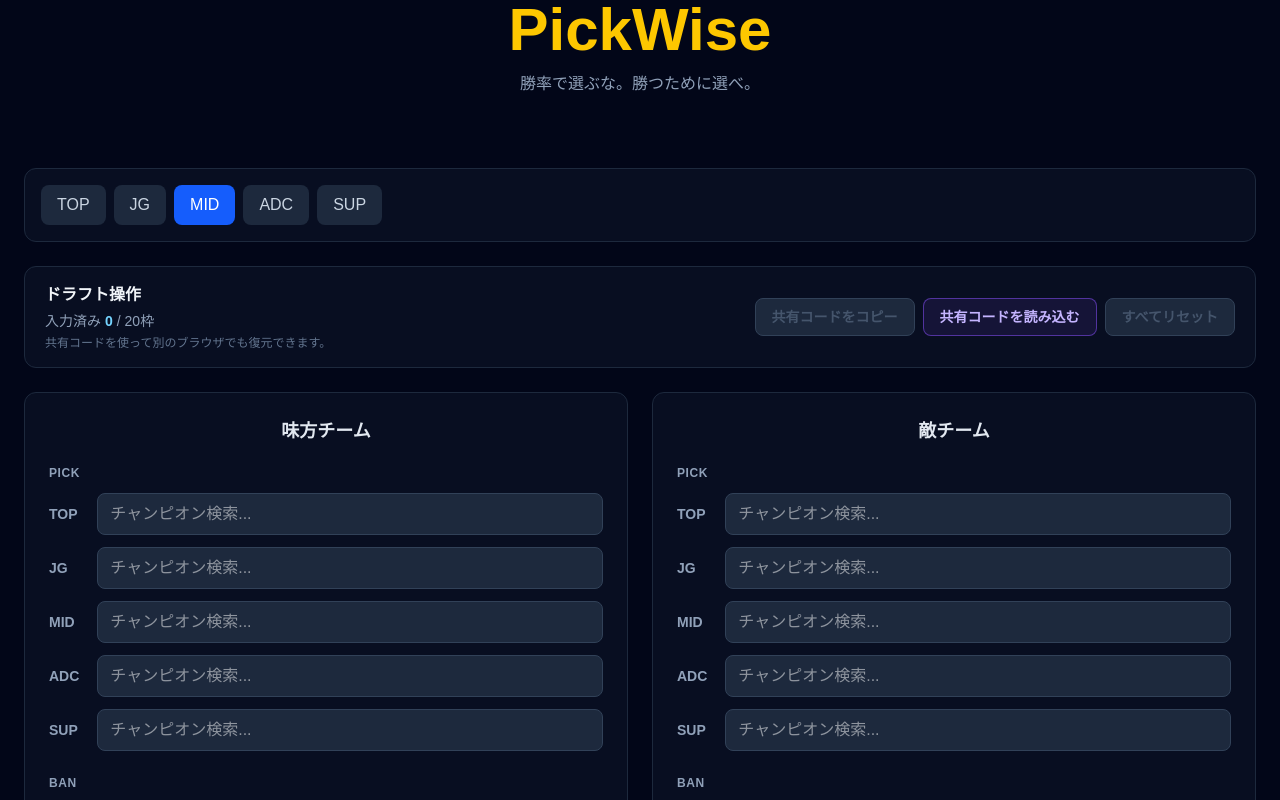
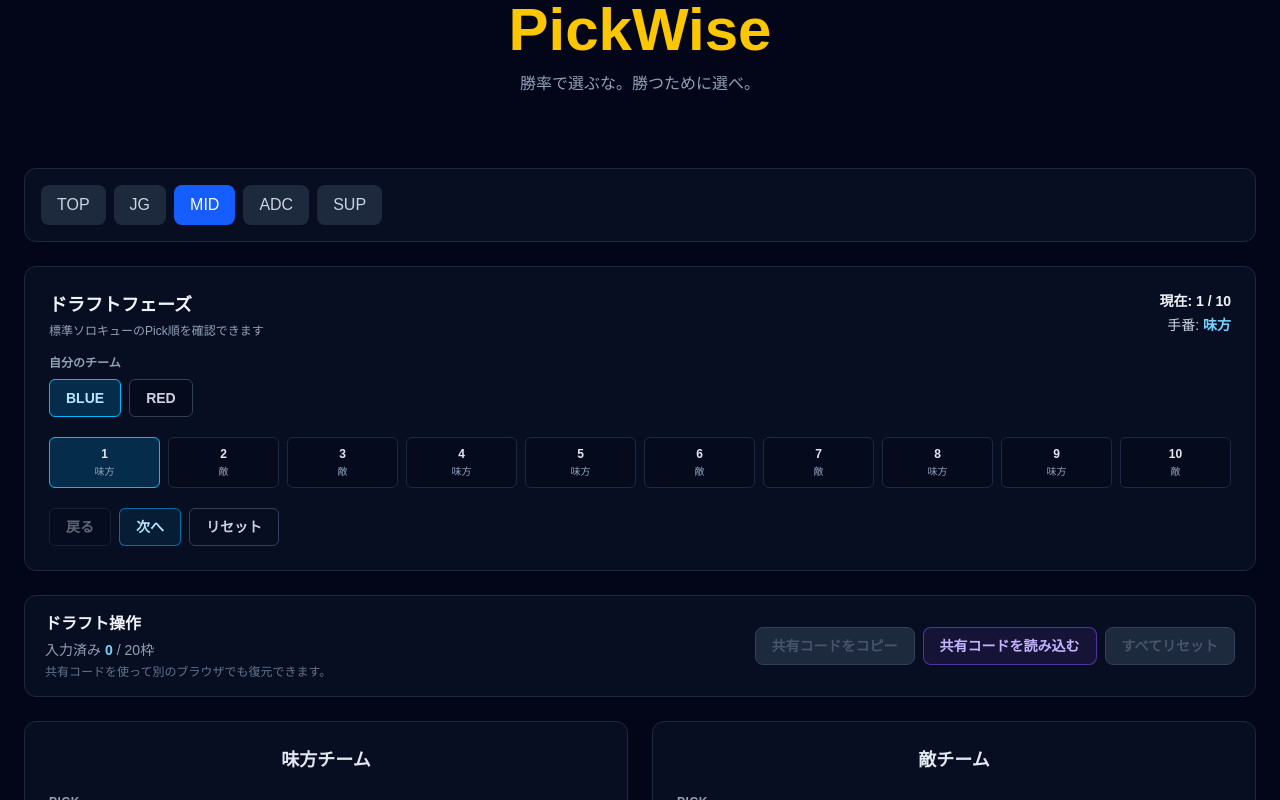
Before and after one commit to kyosukesai17-tech/PickWise, a Next.js app: page / in a window 1280 px wide. Shown: the top 800 px of the page. Built offline with nearby package versions, Linux system fonts and the light colour scheme.

Commit message:
feat: add draft phase foundation

```diff
--- a/app/page.tsx
+++ b/app/page.tsx
@@ -5,12 +5,17 @@
 import Header from "../components/Header";
 import RoleSelector from "../components/RoleSelector";
 import DraftControls from "../components/DraftControls";
+import DraftPhaseControl from "../components/DraftPhaseControl";
 import TeamInput from "../components/TeamInput";
 import DraftAnalysisSummary from "../components/DraftAnalysisSummary";
 import RecommendationSection from "../components/RecommendationSection";
 
 import { useDraftPersistence } from "../hooks/useDraftPersistence";
 import { ROLE_INDEX } from "../lib/role";
+import {
+  getNextDraftTurn,
+  getPreviousDraftTurn,
+} from "../lib/draftPickOrder";
 
 import type { DraftSnapshot } from "../lib/draftShare";
 
@@ -18,6 +23,10 @@
   Champion,
   Role,
 } from "../types/champion";
+import type {
+  DraftPhaseState,
+  PlayerTeamSide,
+} from "../types/draftPhase";
 
 const createEmptyTeam =
   (): (Champion | null)[] => [
@@ -29,6 +38,19 @@
   ];
 
 export default function Home() {
+  const [
+    draftPhaseState,
+    setDraftPhaseState,
+  ] = useState<DraftPhaseState>({
+    mode: "STANDARD_SOLO_QUEUE",
+    currentTurn: 1,
+  });
+
+  const [
+    playerTeamSide,
+    setPlayerTeamSide,
+  ] = useState<PlayerTeamSide>("BLUE");
+
   const [
     selectedRole,
     setSelectedRole,
@@ -164,6 +186,30 @@
           }
         />
 
+        <DraftPhaseControl
+          state={draftPhaseState}
+          playerTeamSide={playerTeamSide}
+          onPlayerTeamSideChange={setPlayerTeamSide}
+          onPrevious={() =>
+            setDraftPhaseState((currentState) => ({
+              ...currentState,
+              currentTurn: getPreviousDraftTurn(currentState.currentTurn),
+            }))
+          }
+          onNext={() =>
+            setDraftPhaseState((currentState) => ({
+              ...currentState,
+              currentTurn: getNextDraftTurn(currentState.currentTurn),
+            }))
+          }
+          onReset={() =>
+            setDraftPhaseState((currentState) => ({
+              ...currentState,
+              currentTurn: 1,
+            }))
+          }
+        />
+
         <DraftControls
           selectedRole={
             selectedRole
@@ -179,6 +225,8 @@
         />
 
         <TeamInput
+          draftPhaseState={draftPhaseState}
+          playerTeamSide={playerTeamSide}
           allyTeam={allyTeam}
           setAllyTeam={
             setAllyTeam
@@ -206,6 +254,8 @@
         />
 
         <RecommendationSection
+          draftPhaseState={draftPhaseState}
+          playerTeamSide={playerTeamSide}
           allyTeam={allyTeam}
           enemyTeam={enemyTeam}
           allyBans={allyBans}
--- /dev/null
+++ b/components/DraftPhaseControl.tsx
@@ -0,0 +1,151 @@
+import {
+  getDraftTurn,
+  STANDARD_PICK_TURN_COUNT,
+  STANDARD_SOLO_QUEUE_PICK_ORDER,
+} from "../lib/draftPickOrder";
+
+import type {
+  DraftPhaseState,
+  PlayerTeamSide,
+} from "../types/draftPhase";
+
+type DraftPhaseControlProps = Readonly<{
+  state: DraftPhaseState;
+  playerTeamSide: PlayerTeamSide;
+  onPlayerTeamSideChange: (side: PlayerTeamSide) => void;
+  onPrevious: () => void;
+  onNext: () => void;
+  onReset: () => void;
+}>;
+
+const TEAM_SIDES: readonly PlayerTeamSide[] = ["BLUE", "RED"];
+
+export default function DraftPhaseControl({
+  state,
+  playerTeamSide,
+  onPlayerTeamSideChange,
+  onPrevious,
+  onNext,
+  onReset,
+}: DraftPhaseControlProps) {
+  const currentDraftTurn = getDraftTurn(
+    state.currentTurn,
+    playerTeamSide,
+  );
+  const currentSideLabel = currentDraftTurn.side === "ALLY"
+    ? "味方"
+    : "敵";
+
+  return (
+    <section
+      aria-labelledby="draft-phase-heading"
+      className="rounded-xl border border-slate-800 bg-slate-900/50 p-4 sm:p-6"
+    >
+      <div className="flex flex-wrap items-start justify-between gap-3">
+        <div>
+          <h2
+            id="draft-phase-heading"
+            className="text-lg font-semibold text-slate-100"
+          >
+            ドラフトフェーズ
+          </h2>
+          <p className="mt-1 text-xs text-slate-400">
+            標準ソロキューのPick順を確認できます
+          </p>
+        </div>
+
+        <div className="text-right" aria-live="polite">
+          <p className="text-sm font-semibold text-slate-100">
+            現在: {state.currentTurn} / {STANDARD_PICK_TURN_COUNT}
+          </p>
+          <p className="mt-1 text-sm text-slate-300">
+            手番: <span className="font-semibold text-sky-300">{currentSideLabel}</span>
+          </p>
+        </div>
+      </div>
+
+      <fieldset className="mt-4">
+        <legend className="text-xs font-semibold text-slate-400">
+          自分のチーム
+        </legend>
+        <div className="mt-2 flex gap-2">
+          {TEAM_SIDES.map((side) => {
+            const isSelected = playerTeamSide === side;
+
+            return (
+              <button
+                key={side}
+                type="button"
+                aria-pressed={isSelected}
+                onClick={() => onPlayerTeamSideChange(side)}
+                className={`rounded-md border px-4 py-2 text-sm font-semibold transition focus-visible:outline-none focus-visible:ring-2 focus-visible:ring-sky-500 ${
+                  isSelected
+                    ? "border-sky-400 bg-sky-500/20 text-sky-200"
+                    : "border-slate-700 bg-slate-950/40 text-slate-300 hover:border-slate-500"
+                }`}
+              >
+                {side}
+              </button>
+            );
+          })}
+        </div>
+      </fieldset>
+
+      <ol
+        aria-label="標準Pick順"
+        className="mt-5 grid grid-cols-5 gap-2 sm:grid-cols-10"
+      >
+        {STANDARD_SOLO_QUEUE_PICK_ORDER.map((actingSide, index) => {
+          const turn = index + 1;
+          const isCurrent = turn === state.currentTurn;
+          const sideLabel = actingSide === playerTeamSide ? "味方" : "敵";
+
+          return (
+            <li
+              key={turn}
+              aria-current={isCurrent ? "step" : undefined}
+              className={`min-w-0 rounded-md border px-1 py-2 text-center ${
+                isCurrent
+                  ? "border-sky-400 bg-sky-500/20"
+                  : "border-slate-800 bg-slate-950/40"
+              }`}
+            >
+              <span className="block text-xs font-semibold text-slate-200">
+                {turn}
+              </span>
+              <span className="mt-0.5 block text-[10px] text-slate-400">
+                {sideLabel}
+              </span>
+            </li>
+          );
+        })}
+      </ol>
+
+      <div className="mt-5 flex flex-wrap gap-2">
+        <button
+          type="button"
+          disabled={state.currentTurn === 1}
+          onClick={onPrevious}
+          className="rounded-md border border-slate-700 bg-slate-950/40 px-4 py-2 text-sm font-semibold text-slate-200 transition hover:border-slate-500 disabled:cursor-not-allowed disabled:opacity-40"
+        >
+          戻る
+        </button>
+        <button
+          type="button"
+          disabled={state.currentTurn === STANDARD_PICK_TURN_COUNT}
+          onClick={onNext}
+          className="rounded-md border border-sky-500/60 bg-sky-500/10 px-4 py-2 text-sm font-semibold text-sky-200 transition hover:bg-sky-500/20 disabled:cursor-not-allowed disabled:opacity-40"
+        >
+          次へ
+        </button>
+        <button
+          type="button"
+          onClick={onReset}
+          className="rounded-md border border-slate-700 px-4 py-2 text-sm font-semibold text-slate-300 transition hover:border-slate-500 hover:text-slate-100"
+        >
+          リセット
+        </button>
+      </div>
+    </section>
+  );
+}
--- a/components/RecommendationSection.tsx
+++ b/components/RecommendationSection.tsx
@@ -36,8 +36,14 @@
   Champion,
   Role,
 } from "../types/champion";
+import type {
+  DraftPhaseState,
+  PlayerTeamSide,
+} from "../types/draftPhase";
 
 type RecommendationSectionProps = {
+  draftPhaseState: DraftPhaseState;
+  playerTeamSide: PlayerTeamSide;
   allyTeam: (Champion | null)[];
   enemyTeam: (Champion | null)[];
   allyBans: (Champion | null)[];
@@ -49,6 +55,8 @@
 };
 
 export default function RecommendationSection({
+  draftPhaseState,
+  playerTeamSide,
   allyTeam,
   enemyTeam,
   allyBans,
@@ -172,7 +180,12 @@
       });
 
   return (
-    <section className="space-y-5 rounded-xl border border-slate-800 bg-slate-900/50 p-6">
+    <section
+      data-draft-mode={draftPhaseState.mode}
+      data-draft-turn={draftPhaseState.currentTurn}
+      data-player-team-side={playerTeamSide}
+      className="space-y-5 rounded-xl border border-slate-800 bg-slate-900/50 p-6"
+    >
       <div>
         <h2 className="text-xl font-bold">
           おすすめ（{selectedRole}）
--- a/components/TeamInput.tsx
+++ b/components/TeamInput.tsx
@@ -2,6 +2,10 @@
 
 import ChampionSearch from "./ChampionSearch";
 import type { Champion } from "../types/champion";
+import type {
+  DraftPhaseState,
+  PlayerTeamSide,
+} from "../types/draftPhase";
 
 const teamRoles = [
   { label: "TOP" },
@@ -24,6 +28,9 @@
 };
 
 type TeamInputProps = {
+  draftPhaseState: DraftPhaseState;
+  playerTeamSide: PlayerTeamSide;
+
   allyTeam: (Champion | null)[];
   setAllyTeam: React.Dispatch<React.SetStateAction<(Champion | null)[]>>;
 
@@ -104,6 +111,8 @@
 }
 
 export default function TeamInput({
+  draftPhaseState,
+  playerTeamSide,
   allyTeam,
   setAllyTeam,
   enemyTeam,
@@ -124,7 +133,11 @@
   const selectedChampions = [...selectedPicks, ...selectedBans];
 
   return (
-    <section>
+    <section
+      data-draft-mode={draftPhaseState.mode}
+      data-draft-turn={draftPhaseState.currentTurn}
+      data-player-team-side={playerTeamSide}
+    >
       <div className="grid grid-cols-1 gap-4 md:grid-cols-2 md:gap-6">
         <TeamPanel
           title="味方チーム"
--- /dev/null
+++ b/lib/draftPickOrder.ts
@@ -0,0 +1,52 @@
+import type {
+  DraftSide,
+  DraftTurn,
+  PlayerTeamSide,
+} from "../types/draftPhase";
+
+export const STANDARD_PICK_TURN_COUNT = 10;
+
+export const STANDARD_SOLO_QUEUE_PICK_ORDER = [
+  "BLUE",
+  "RED",
+  "RED",
+  "BLUE",
+  "BLUE",
+  "RED",
+  "RED",
+  "BLUE",
+  "BLUE",
+  "RED",
+] as const satisfies readonly PlayerTeamSide[];
+
+export function clampDraftTurn(turn: number): number {
+  return Math.min(
+    STANDARD_PICK_TURN_COUNT,
+    Math.max(1, turn),
+  );
+}
+
+export function getDraftTurn(
+  currentTurn: number,
+  playerTeamSide: PlayerTeamSide,
+): DraftTurn {
+  const order = clampDraftTurn(currentTurn);
+  const actingTeamSide = STANDARD_SOLO_QUEUE_PICK_ORDER[order - 1];
+  const side: DraftSide = actingTeamSide === playerTeamSide
+    ? "ALLY"
+    : "ENEMY";
+
+  return {
+    order,
+    side,
+    action: "PICK",
+  };
+}
+
+export function getPreviousDraftTurn(currentTurn: number): number {
+  return clampDraftTurn(currentTurn - 1);
+}
+
+export function getNextDraftTurn(currentTurn: number): number {
+  return clampDraftTurn(currentTurn + 1);
+}
--- /dev/null
+++ b/types/draftPhase.ts
@@ -0,0 +1,21 @@
+export type DraftSide = "ALLY" | "ENEMY";
+
+export type DraftActionType = "PICK" | "BAN";
+
+export type DraftTurn = Readonly<{
+  order: number;
+  side: DraftSide;
+  action: DraftActionType;
+  slot?: number;
+}>;
+
+export type DraftPhaseMode =
+  | "MANUAL"
+  | "STANDARD_SOLO_QUEUE";
+
+export type DraftPhaseState = Readonly<{
+  mode: DraftPhaseMode;
+  currentTurn: number;
+}>;
+
+export type PlayerTeamSide = "BLUE" | "RED";
```
